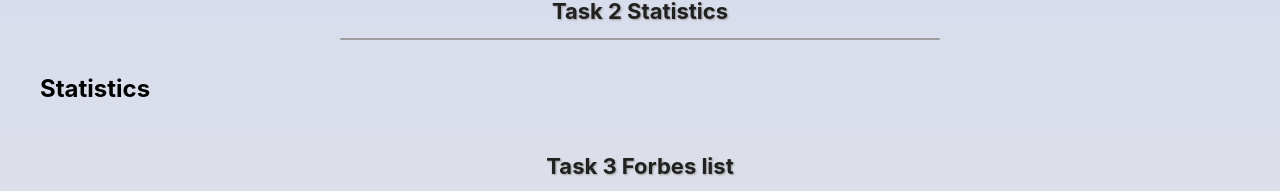
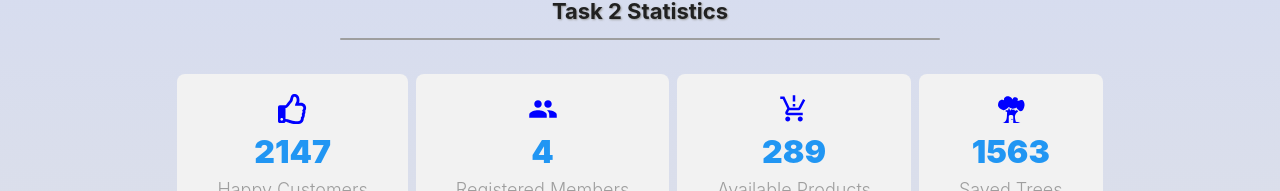
Before and after one commit to dykyys/start-files-blended-vite-1, a React (Vite) app: page / in a window 1280 px wide. Shown: the part 761-952 px from the top of the page. Built offline with nearby package versions, Linux system fonts and the light colour scheme.

Commit message:
task-2 update

```diff
--- a/src/App.jsx
+++ b/src/App.jsx
@@ -8,16 +8,17 @@ import {
   ForbesList,
 } from 'components';
 import article from 'data/article.json';
+import stats from 'data/stats.json';
 
 export const App = () => {
   return (
     <Section>
       <Container>
         <Heading title="Task 1 Blog Card" bottom />
-        <BlogCard {...article}/>
+        <BlogCard {...article} />
 
         <Heading title="Task 2 Statistics" top bottom />
-        <Statistics title="Main Statistics" />
+        <Statistics title={stats.title} stats={stats} />
 
         <Heading title="Task 3 Forbes list" top bottom />
         <ForbesList />
--- a/src/components/Statistics/Statistics.jsx
+++ b/src/components/Statistics/Statistics.jsx
@@ -1,9 +1,32 @@
-// import { FaRegThumbsUp } from 'react-icons/fa';
-// import { MdPeople, MdOutlineProductionQuantityLimits } from 'react-icons/md';
-// import { GiTreeDoor } from 'react-icons/gi';
-// import { StatisticsItem } from '../StatisticsItem/StatisticsItem';
-// import style from './Statistics.module.css';
+import { FaRegThumbsUp } from 'react-icons/fa';
+import { MdPeople, MdOutlineProductionQuantityLimits } from 'react-icons/md';
+import { GiTreeDoor } from 'react-icons/gi';
+import { StatisticsItem } from '../StatisticsItem/StatisticsItem';
+import style from './Statistics.module.css';
 
-export const Statistics = () => {
-  return <h2>Statistics</h2>;
+const icons = [
+  <FaRegThumbsUp />,
+  <MdPeople />,
+  <MdOutlineProductionQuantityLimits />,
+  <GiTreeDoor />,
+];
+export const Statistics = ({ stats, title }) => {
+  return (
+    <>
+      {title && <h3 className={style.title}>{title}</h3>}
+      <ul className={style.list}>
+        {stats.map((item, index) => {
+          return (
+            <li className={style.item} key={item.id}>
+              <StatisticsItem
+                title={item.title}
+                total={item.total}
+                icon={icons[index]}
+              />
+            </li>
+          );
+        })}
+      </ul>
+    </>
+  );
 };
--- a/src/components/StatisticsItem/StatisticsItem.jsx
+++ b/src/components/StatisticsItem/StatisticsItem.jsx
@@ -1,3 +1,14 @@
-export const StatisticsItem = () => {
-  return <h3>StatisticsItem</h3>;
+import { IconContext } from 'react-icons';
+import style from './Statistics.module.css';
+
+export const StatisticsItem = ({ title, total, icon }) => {
+  return (
+    <>
+      <IconContext.Provider value={{ color: 'blue', size: '30px' }}>
+        {icon}
+      </IconContext.Provider>
+      <span className={style.counter}>{total}</span>
+      <p className={style.text}>{title}</p>
+    </>
+  );
 };
```
